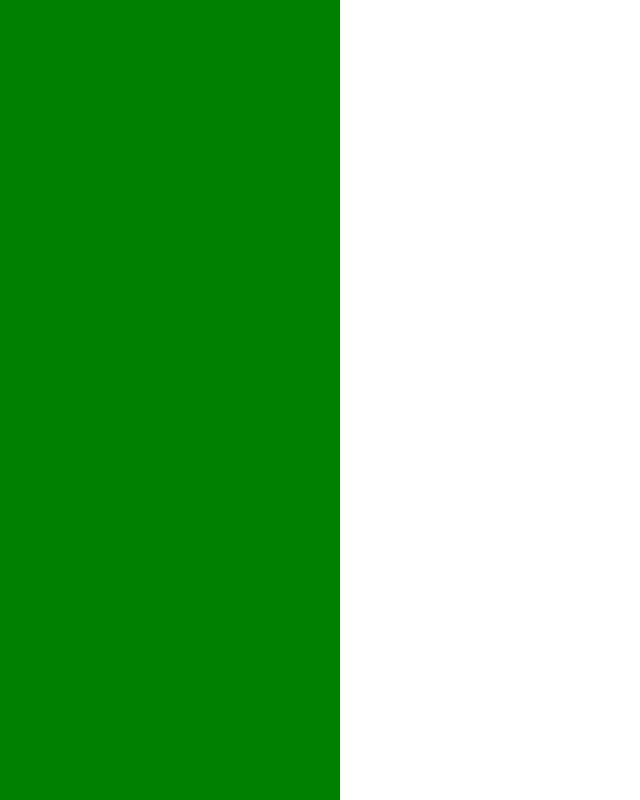
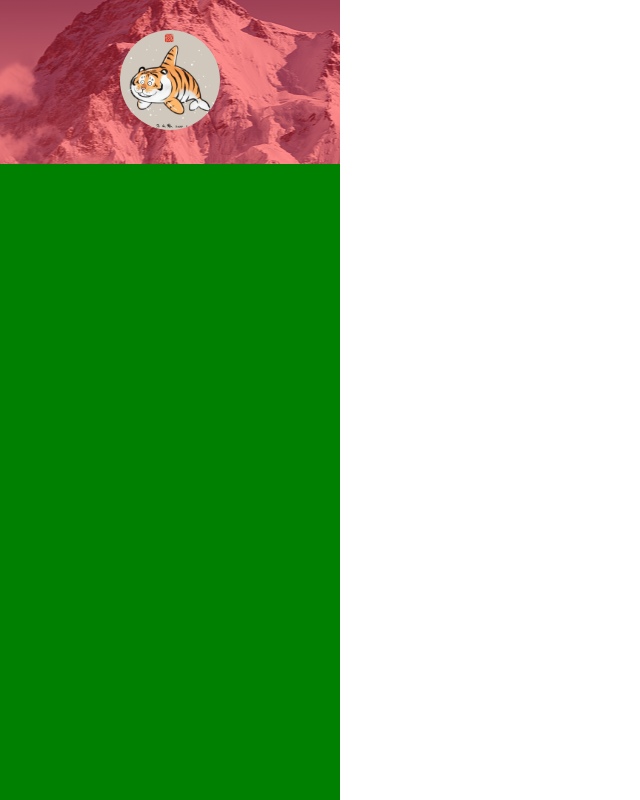
Before and after one commit to DauMoe/ip_mana_fe, a React (Create React App) app: page / in a window 1280 px wide. Shown: the whole page, without its empty margins (0-640 px from the left). Built offline with nearby package versions, Linux system fonts and the light colour scheme.

Commit message:
Add style for sidebar

```diff
--- a/src/components/SideBar/SideBar.sass
+++ b/src/components/SideBar/SideBar.sass
@@ -1,6 +1,18 @@
 @use './../../GlobalStyle'
 
 .sidebar
-  display: inline-block
-  width: 340px
-  background-color: GlobalStyle.$sidebar_color
+    display: inline-block
+    width: 340px
+    background-color: GlobalStyle.$sidebar_color
+
+.sidebar_avatar
+    background: linear-gradient(rgba(255, 0, 0, 0.45), rgba(255, 0, 0, 0.45)), url("./ava_area_bg.jpg") center center no-repeat
+    padding: 30px 0 30px 0
+    text-align: center
+
+    img
+        width: 100px
+        height: 100px
+        border-radius: 50%
+
+    span
--- a/src/components/SideBar/index.js
+++ b/src/components/SideBar/index.js
@@ -1,5 +1,6 @@
 import React, { useEffect, useState } from "react";
 import "./SideBar.sass";
+import ava from './1.jpg';
 
 //Sass doc: https://sass-lang.com/guide
 
@@ -27,7 +28,7 @@ function SideBar (props) {
     return(
         <div className="sidebar" style={{"height": windowsSize.height + 'px'}}>
             <div className="sidebar_avatar">
-                <img src=""/>
+                <img src={ava}/>
             </div>
         </div>
     );
```
Also changed, not shown: src/components/SideBar/1.jpg (added), src/components/SideBar/ava_area_bg.jpg (added).
